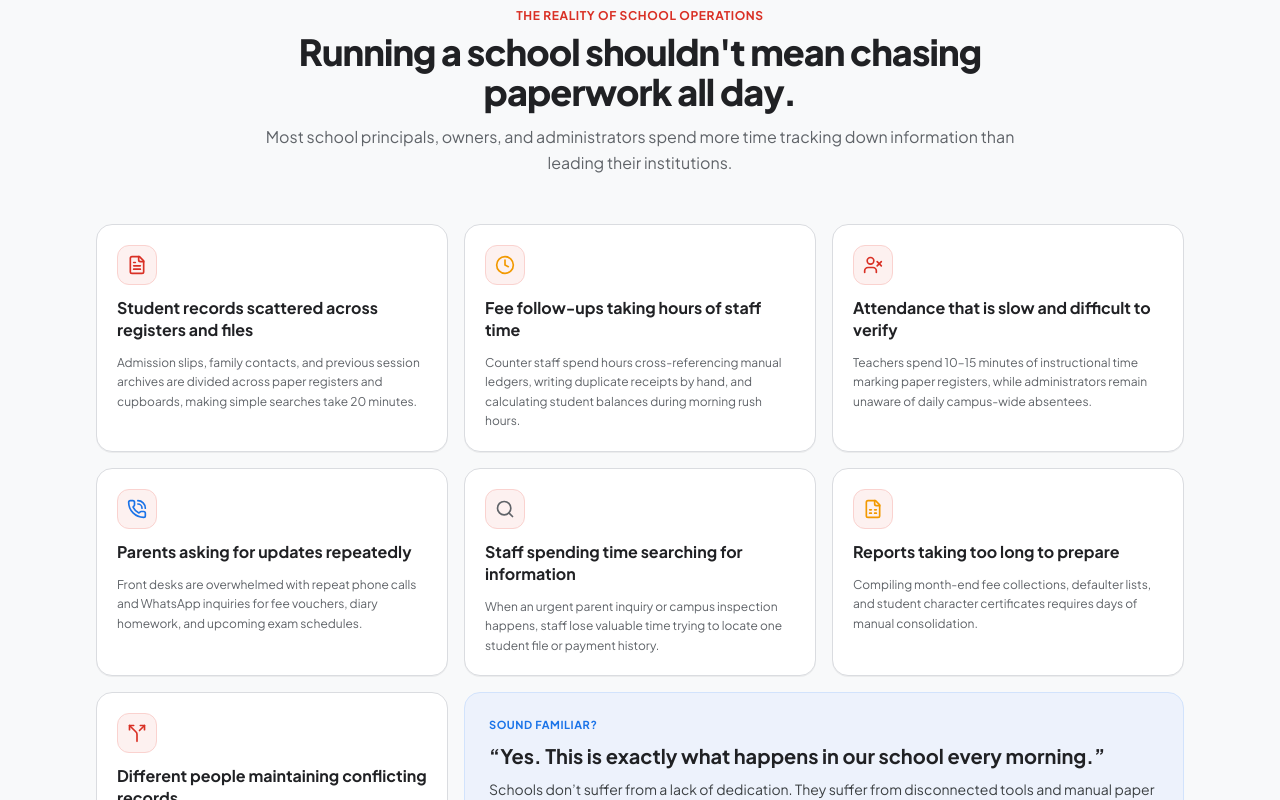
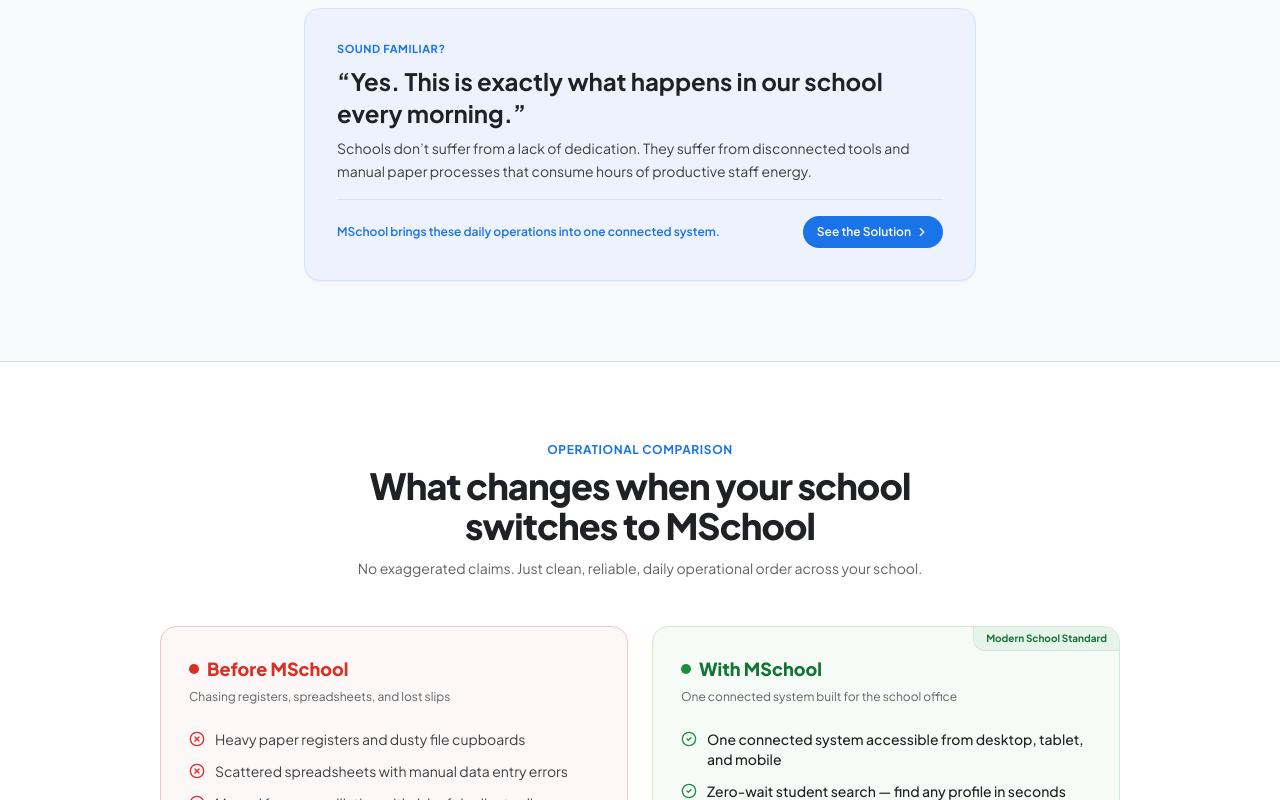
Before and after one commit to madxrebel/MSchool, a React (Vite) app: page / in a window 1280 px wide. Shown: the part 3200-4000 px from the top of the page. Built offline with nearby package versions, Linux system fonts and the light colour scheme; no server answers.

Commit message:
refactor: problems section keeps only the 'Sound familiar?' card
Removed the 'Reality of School Operations' heading and the seven pain-point cards.

Co-Authored-By: Claude Sonnet 5.5 <noreply@anthropic.com>

```diff
--- a/src/components/ProblemSection.tsx
+++ b/src/components/ProblemSection.tsx
@@ -1,15 +1,5 @@
 import React from 'react';
-import {
-  FileText,
-  Clock,
-  UserX,
-  PhoneCall,
-  Search,
-  FileSpreadsheet,
-  Split,
-  ArrowRight,
-  ChevronRight
-} from 'lucide-react';
+import { ChevronRight } from 'lucide-react';
 import { motion } from 'motion/react';
 import { PROBLEMS_CONTENT } from '../constants';
 
@@ -18,82 +8,22 @@ interface ProblemSectionProps {
 }
 
 export const ProblemSection: React.FC<ProblemSectionProps> = ({ onOpenBooking }) => {
-  const getIcon = (id: string) => {
-    switch (id) {
-      case 'records':
-        return <FileText className="w-5 h-5 text-[#d93025]" />;
-      case 'fees':
-        return <Clock className="w-5 h-5 text-[#f29900]" />;
-      case 'attendance':
-        return <UserX className="w-5 h-5 text-[#d93025]" />;
-      case 'parents':
-        return <PhoneCall className="w-5 h-5 text-[#1a73e8]" />;
-      case 'search':
-        return <Search className="w-5 h-5 text-[#5f6368]" />;
-      case 'reports':
-        return <FileSpreadsheet className="w-5 h-5 text-[#f29900]" />;
-      case 'split':
-        return <Split className="w-5 h-5 text-[#d93025]" />;
-      default:
-        return <FileText className="w-5 h-5 text-[#d93025]" />;
-    }
-  };
-
   return (
     <section id="problems" className="py-16 sm:py-20 bg-[#f8f9fa] text-[#202124] border-b border-[#dadce0]">
       <div className="max-w-6xl mx-auto px-4 sm:px-6 lg:px-8">
-
-        {/* Section Header */}
-        <div className="text-center max-w-3xl mx-auto mb-12">
-          <span className="text-xs uppercase font-bold tracking-wider text-[#d93025] mb-2 block">
-            {PROBLEMS_CONTENT.eyebrow}
-          </span>
-          <h2 className="text-2xl sm:text-4xl font-extrabold tracking-tight text-[#202124] mb-3">
-            {PROBLEMS_CONTENT.headline}
-          </h2>
-          <p className="text-sm sm:text-base text-[#5f6368] leading-relaxed">
-            {PROBLEMS_CONTENT.subheadline}
-          </p>
-        </div>
-
-        {/* 7 Realistic School Operations Pain Points */}
-        <div className="grid grid-cols-1 md:grid-cols-2 lg:grid-cols-3 gap-4 mb-10">
-          {PROBLEMS_CONTENT.painPoints.map((item, idx) => (
-            <motion.div
-              key={item.id}
-              initial={{ opacity: 0, y: 12 }}
-              whileInView={{ opacity: 1, y: 0 }}
-              viewport={{ once: true }}
-              transition={{ duration: 0.3, delay: idx * 0.05 }}
-              className="p-5 rounded-2xl bg-white border border-[#dadce0] hover:border-[#bdc1c6] shadow-2xs flex flex-col justify-between"
-            >
-              <div className="space-y-3">
-                <div className="w-10 h-10 rounded-xl bg-[#fce8e6]/60 border border-[#fad2cf] flex items-center justify-center shrink-0">
-                  {getIcon(item.id)}
-                </div>
-                <h3 className="font-bold text-sm sm:text-base text-[#202124] leading-snug">
-                  {item.title}
-                </h3>
-                <p className="text-xs text-[#5f6368] leading-relaxed">
-                  {item.description}
-                </p>
-              </div>
-            </motion.div>
-          ))}
-
-          {/* 8th Card - The Recognition Moment & Callout */}
+        {/* The Recognition Moment & Callout */}
         <motion.div
           initial={{ opacity: 0, y: 12 }}
           whileInView={{ opacity: 1, y: 0 }}
           viewport={{ once: true }}
-            transition={{ duration: 0.3, delay: 0.35 }}
-            className="p-6 rounded-2xl bg-[#e8f0fe]/70 border border-[#d2e3fc] shadow-2xs flex flex-col justify-between md:col-span-2 lg:col-span-2"
+          transition={{ duration: 0.3 }}
+          className="max-w-2xl mx-auto p-6 sm:p-8 rounded-2xl bg-[#e8f0fe]/70 border border-[#d2e3fc] shadow-2xs flex flex-col justify-between"
         >
           <div className="space-y-2">
             <span className="text-[11px] font-bold uppercase tracking-wider text-[#1a73e8] block">
               Sound Familiar?
             </span>
-              <h4 className="text-lg sm:text-xl font-bold text-[#202124]">
+            <h4 className="text-lg sm:text-2xl font-bold text-[#202124]">
               “Yes. This is exactly what happens in our school every morning.”
             </h4>
             <p className="text-xs sm:text-sm text-[#3c4043] leading-relaxed">
@@ -101,7 +31,7 @@ export const ProblemSection: React.FC<ProblemSectionProps> = ({ onOpenBooking })
             </p>
           </div>
 
-            <div className="pt-4 flex items-center justify-between border-t border-[#d2e3fc]">
+          <div className="pt-4 mt-4 flex items-center justify-between gap-4 border-t border-[#d2e3fc]">
             <span className="text-xs font-semibold text-[#1a73e8]">
               {PROBLEMS_CONTENT.transitionText}
             </span>
@@ -115,8 +45,6 @@ export const ProblemSection: React.FC<ProblemSectionProps> = ({ onOpenBooking })
           </div>
         </motion.div>
       </div>
-
-      </div>
     </section>
   );
 };
```
Lines whose indentation alone changed are shown as unchanged.
